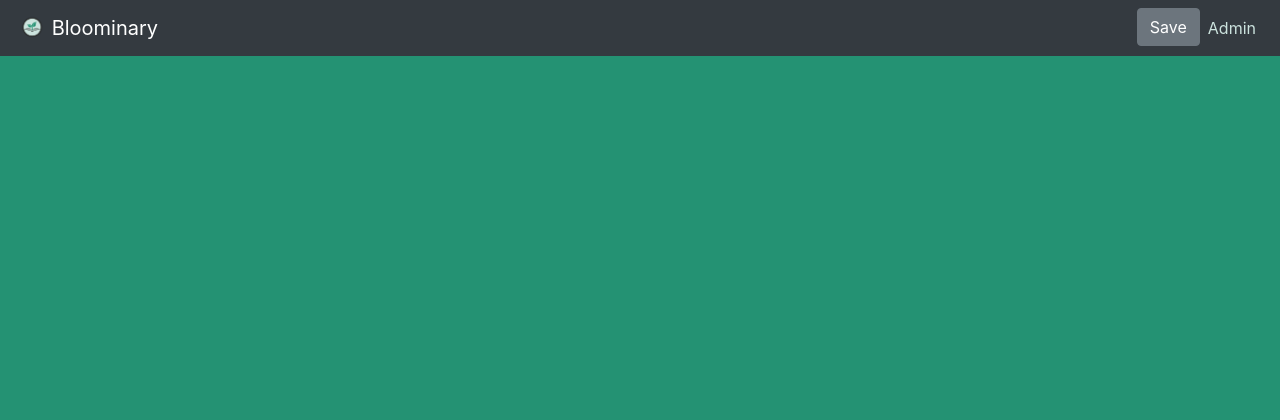
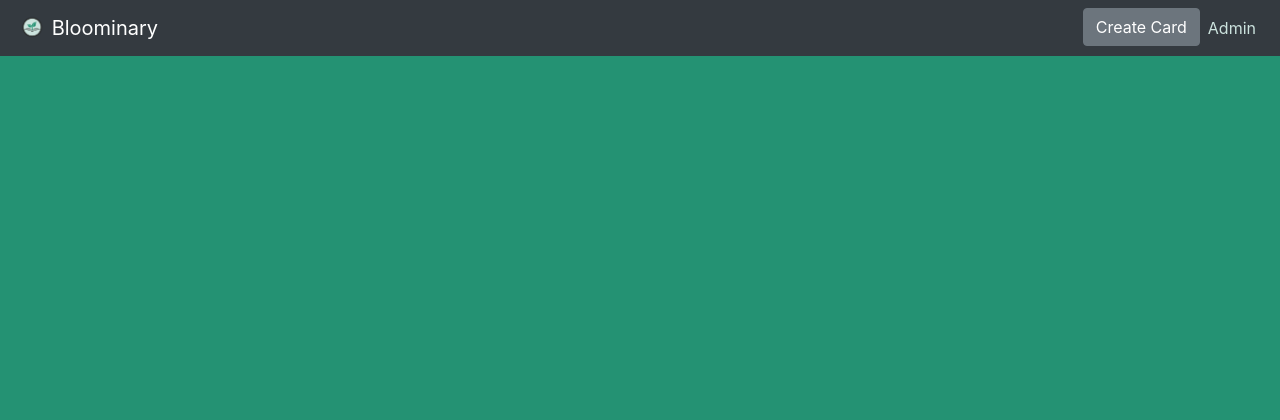
Before and after one commit to legojrp/naturewebsite, a PHP site: page /admin/ in a window 1280 px wide. Shown: the top 420 px of the page. Run offline with PHP 8.4, Linux system fonts and the light colour scheme; data that the repository does not hold is empty; some libraries are stand-ins or nearby versions.

Commit message:
Update index.php

```diff
--- a/src/admin/index.php
+++ b/src/admin/index.php
@@ -20,7 +20,7 @@
         <div class="collapse navbar-collapse justify-content-end" id="navbarNav">
             <ul class="navbar-nav">
                 <li class="nav-item">
-                <button class="btn btn-secondary" onclick="createCard()">Save</button>
+                <button class="btn btn-secondary" onclick="createCard()">Create Card</button>
                 </li>
                 <li class="nav-item">
 
@@ -148,10 +148,12 @@
         var name = document.querySelector(".left-column #title");
         var desc = document.querySelector(".left-column #desc");
         var leftColumn = document.querySelector('.left-column');
+        var rightColumn = document.querySelector('.right-column');
         name.value = "";
         desc.value = "";
         fileInput.value = "";
-        leftColumn.display = "block";
+        leftColumn.style.display = "block";
+        rightColumn.style.width ="74.5999%";
     }
 
 
```
